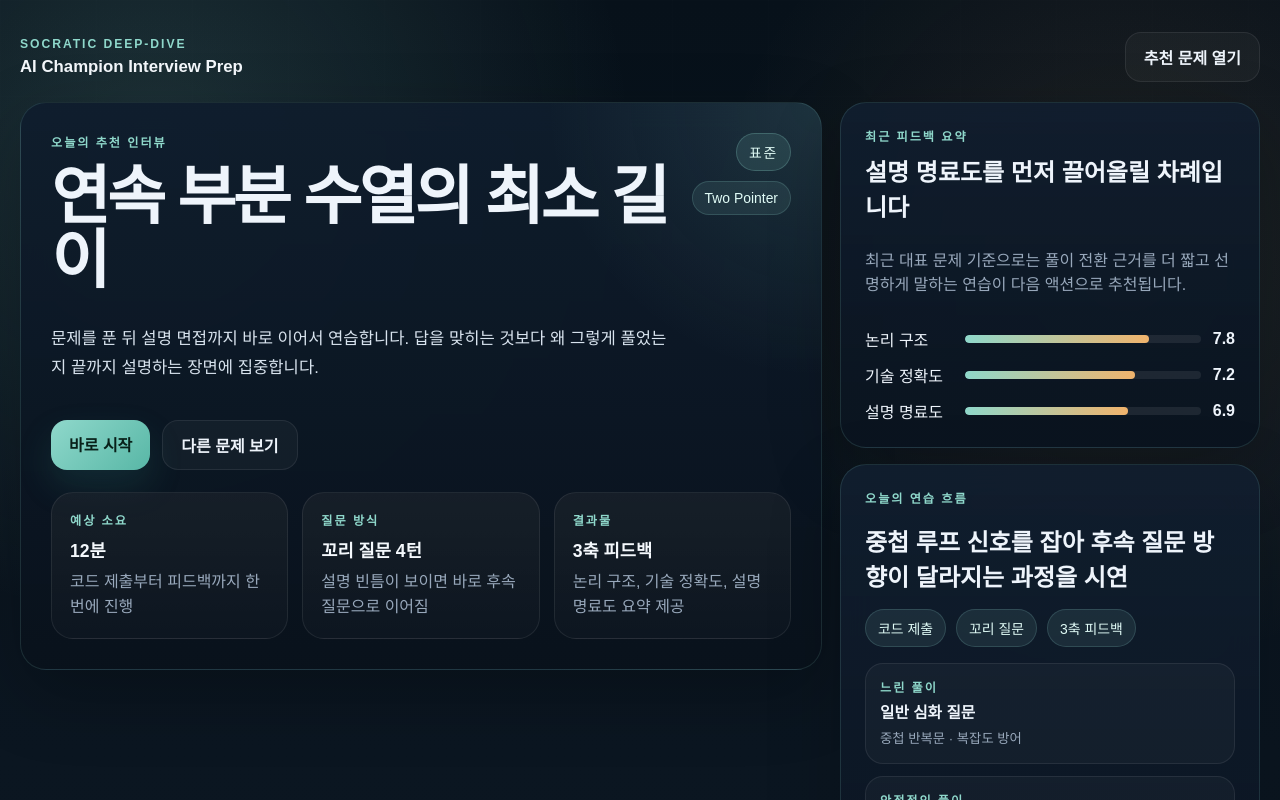
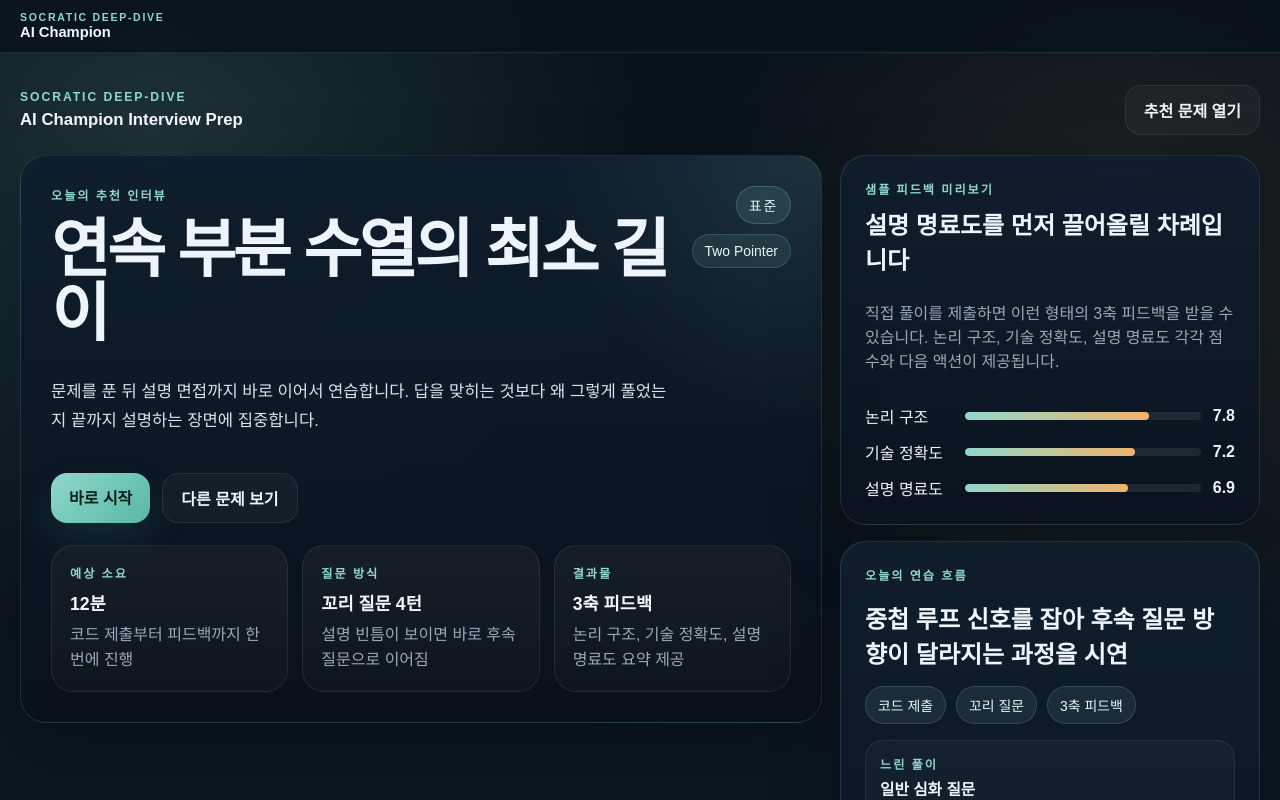
Before and after one commit to fighting-team-tree/ai-coding-interview-coach, a Next.js app in the folder apps/web/: page / in a window 1280 px wide. Shown: the top 800 px of the page. Built offline with nearby package versions, Linux system fonts and the light colour scheme.

Commit message:
fix: 문제 워크스페이스 UI 레이아웃 안정화

```diff
--- a/apps/web/app/globals.css
+++ b/apps/web/app/globals.css
@@ -97,6 +97,44 @@ strong,
   letter-spacing: 0.16em;
   font-size: 0.76rem;
   font-weight: 700;
+}
+
+.app-header {
+  position: sticky;
+  top: 0;
+  z-index: 100;
+  border-bottom: 1px solid var(--border);
+  background: rgba(9, 19, 29, 0.88);
+  backdrop-filter: blur(16px);
+}
+
+.app-header-inner {
+  width: min(1240px, calc(100vw - 32px));
+  margin: 0 auto;
+  height: 52px;
+  display: flex;
+  align-items: center;
+}
+
+.app-brand {
+  display: grid;
+  gap: 3px;
+}
+
+.app-brand-eyebrow {
+  color: var(--accent);
+  text-transform: uppercase;
+  letter-spacing: 0.16em;
+  font-size: 0.66rem;
+  font-weight: 700;
+  line-height: 1;
+}
+
+.app-brand-name {
+  font-size: 0.92rem;
+  font-weight: 700;
+  color: #f4f8fc;
+  line-height: 1;
 }
 
 .service-home {
@@ -779,10 +817,9 @@ strong,
 .workspace-main-grid {
   display: grid;
   gap: 20px;
-  grid-template-columns: minmax(0, 1.08fr) minmax(360px, 0.92fr);
-  grid-template-areas:
-    "code interview"
-    "evidence evidence";
+  grid-template-columns: minmax(0, 1.08fr) minmax(0, 1fr) minmax(260px, 0.72fr);
+  grid-template-areas: "code interview evidence";
+  align-items: start;
 }
 
 .workspace-hero {
@@ -843,7 +880,7 @@ strong,
 }
 
 .variant-grid {
-  grid-template-columns: repeat(3, minmax(0, 1fr));
+  grid-template-columns: repeat(auto-fit, minmax(180px, 1fr));
   margin: 18px 0;
 }
 
@@ -876,6 +913,27 @@ strong,
   box-shadow: 0 16px 36px rgba(43, 109, 102, 0.16);
 }
 
+.variant-card-head {
+  display: flex;
+  justify-content: space-between;
+  align-items: flex-start;
+  gap: 8px;
+}
+
+.variant-recommended-badge {
+  flex-shrink: 0;
+  display: inline-flex;
+  align-items: center;
+  padding: 4px 10px;
+  border-radius: 999px;
+  border: 1px solid rgba(143, 216, 203, 0.32);
+  background: rgba(143, 216, 203, 0.16);
+  color: #e0fbf6;
+  font-size: 0.72rem;
+  font-weight: 700;
+  letter-spacing: 0.04em;
+}
+
 .variant-card strong {
   font-size: 1.1rem;
 }
@@ -885,12 +943,27 @@ strong,
   line-height: 1.5;
 }
 
+.report-actions {
+  display: flex;
+  gap: 12px;
+  flex-wrap: wrap;
+  margin-bottom: 4px;
+}
+
 .panel-header {
   display: flex;
   justify-content: space-between;
   gap: 16px;
   align-items: flex-start;
   margin-bottom: 14px;
+}
+
+.panel-header .primary,
+.panel-header .secondary-button,
+.report-actions .primary,
+.report-actions .secondary-button {
+  flex-shrink: 0;
+  white-space: nowrap;
 }
 
 .primary {
@@ -1037,7 +1110,7 @@ strong,
 .evidence-stack {
   display: grid;
   gap: 14px;
-  grid-template-columns: repeat(3, minmax(0, 1fr));
+  grid-template-columns: 1fr;
 }
 
 .evidence-block {
@@ -1203,6 +1276,10 @@ strong,
     display: grid;
   }
 
+  .workspace-main-grid {
+    grid-template-areas: "code" "interview" "evidence";
+  }
+
   .signal-grid,
   .analysis-grid {
     grid-template-columns: repeat(2, minmax(0, 1fr));
@@ -1231,6 +1308,56 @@ strong,
 
   .journey-strip {
     grid-template-columns: repeat(2, minmax(0, 1fr));
+  }
+}
+
+.workspace-loading {
+  display: flex;
+  justify-content: center;
+  align-items: center;
+  min-height: 40vh;
+}
+
+.workspace-loading-card {
+  display: grid;
+  gap: 14px;
+  max-width: 360px;
+  width: 100%;
+}
+
+.workspace-loading-card h2 {
+  margin: 0;
+}
+
+.loading-dots {
+  display: flex;
+  gap: 8px;
+}
+
+.loading-dots span {
+  width: 8px;
+  height: 8px;
+  border-radius: 50%;
+  background: var(--accent);
+  animation: dot-pulse 1.4s ease-in-out infinite;
+}
+
+.loading-dots span:nth-child(2) {
+  animation-delay: 0.22s;
+}
+
+.loading-dots span:nth-child(3) {
+  animation-delay: 0.44s;
+}
+
+@keyframes dot-pulse {
+  0%, 80%, 100% {
+    opacity: 0.25;
+    transform: scale(0.8);
+  }
+  40% {
+    opacity: 1;
+    transform: scale(1);
   }
 }
 
--- a/apps/web/app/layout.tsx
+++ b/apps/web/app/layout.tsx
@@ -1,3 +1,4 @@
+import Link from "next/link";
 import "./globals.css";
 import type { Metadata } from "next";
 
@@ -10,7 +11,17 @@ export const metadata: Metadata = {
 export default function RootLayout({ children }: { children: React.ReactNode }) {
   return (
     <html lang="ko">
-      <body className="app-shell">{children}</body>
+      <body className="app-shell">
+        <header className="app-header">
+          <div className="app-header-inner">
+            <Link href="/" className="app-brand">
+              <span className="app-brand-eyebrow">Socratic Deep-Dive</span>
+              <strong className="app-brand-name">AI Champion</strong>
+            </Link>
+          </div>
+        </header>
+        {children}
+      </body>
     </html>
   );
 }
--- a/apps/web/app/page.tsx
+++ b/apps/web/app/page.tsx
@@ -92,11 +92,11 @@ export default function HomePage() {
         <div className="service-side-column">
           <article className="card service-summary-card">
             <div className="service-summary-header">
-              <div className="eyebrow">최근 피드백 요약</div>
+              <div className="eyebrow">샘플 피드백 미리보기</div>
               <h2>설명 명료도를 먼저 끌어올릴 차례입니다</h2>
               <p className="muted">
-                최근 대표 문제 기준으로는 풀이 전환 근거를 더 짧고 선명하게 말하는 연습이 다음
-                액션으로 추천됩니다.
+                직접 풀이를 제출하면 이런 형태의 3축 피드백을 받을 수 있습니다. 논리 구조,
+                기술 정확도, 설명 명료도 각각 점수와 다음 액션이 제공됩니다.
               </p>
             </div>
 
```
Also changed, not shown: apps/web/components/problem-workspace.tsx (+44 -13 lines), 2 other files (tests, documents, lock files or other folders).
